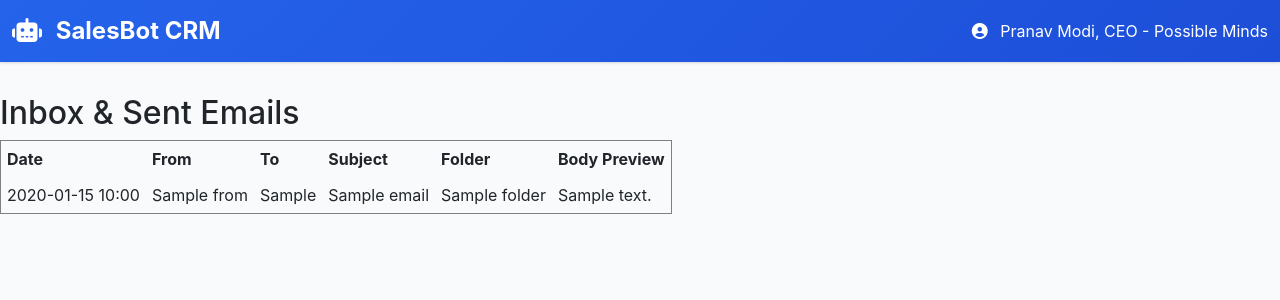
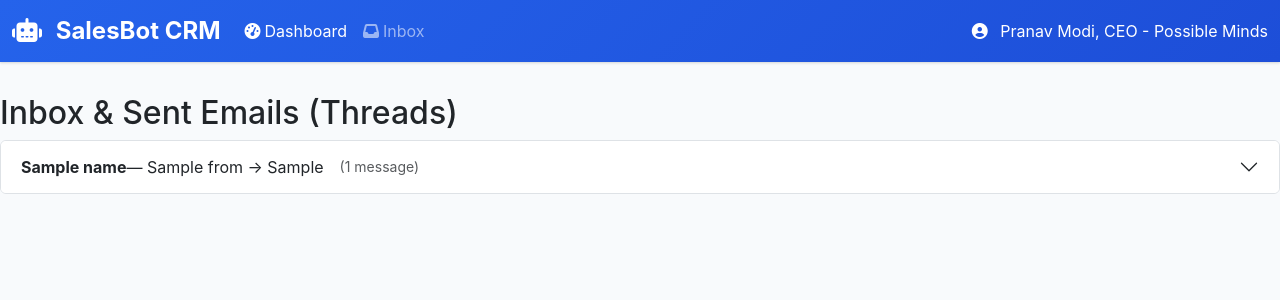
Before and after one commit to pranavmodi/salesbot, a Flask app: template app/templates/inbox.html in a window 1280 px wide. Shown: the top 300 px of the page. Run offline with Flask 3, Linux system fonts and the light colour scheme; the template is opened without the code that fills it: most values are stand-ins (such as "Sample title", 1, 10 or a date in 2020); parts of the project's set-up code (start-up, migrations or seed data) failed here and were passed over.

Commit message:
reading email works

```diff
--- a/app/services/email_reader_service.py
+++ b/app/services/email_reader_service.py
@@ -306,7 +306,9 @@ def configure_email_reader():
         'hotmail.com': 'outlook.office365.com',
         'live.com': 'outlook.office365.com',
         'zoho.com': 'imap.zoho.com',
-        'possibleminds.in': 'imap.zoho.com',  # Your domain uses Zoho
+        'zoho.in': 'imap.zoho.in', # Added for Zoho India
+        'possibleminds.in': 'imap.zoho.in',  # Your domain uses Zoho India
+        'possiblemindshq.com': 'imap.zoho.in', # Updated for your domain to use Zoho India
         'yahoo.com': 'imap.mail.yahoo.com'
     }
 
--- a/app/templates/base.html
+++ b/app/templates/base.html
@@ -21,6 +21,14 @@
                 <i class="fas fa-robot me-2"></i>
                 SalesBot CRM
             </a>
+            <div class="navbar-nav">
+                <a class="nav-link active" href="{{ url_for('main.index') }}">
+                    <i class="fas fa-tachometer-alt me-1"></i>Dashboard
+                </a>
+                <a class="nav-link" href="{{ url_for('main.inbox') }}">
+                    <i class="fas fa-inbox me-1"></i>Inbox
+                </a>
+            </div>
             <div class="navbar-nav ms-auto">
                 <span class="navbar-text text-white">
                     <i class="fas fa-user-circle me-2"></i>
--- a/app/templates/inbox.html
+++ b/app/templates/inbox.html
@@ -1,31 +1,43 @@
 {% extends 'base.html' %}
 {% block content %}
-<h2>Inbox & Sent Emails</h2>
-<table border="1" cellpadding="6" cellspacing="0">
-    <thead>
-        <tr>
-            <th>Date</th>
-            <th>From</th>
-            <th>To</th>
-            <th>Subject</th>
-            <th>Folder</th>
-            <th>Body Preview</th>
-        </tr>
-    </thead>
-    <tbody>
-        {% for email in emails %}
-        <tr>
-            <td>{{ email.date.strftime('%Y-%m-%d %H:%M') if email.date else '' }}</td>
-            <td>{{ email.from }}</td>
-            <td>{{ email.to }}</td>
-            <td>{{ email.subject }}</td>
-            <td>{{ email.folder }}</td>
-            <td>{{ email.body[:100] }}{% if email.body and email.body|length > 100 %}...{% endif %}</td>
-        </tr>
-        {% endfor %}
-    </tbody>
-</table>
-{% if not emails %}
+<h2>Inbox & Sent Emails (Threads)</h2>
+<div class="accordion" id="threadsAccordion">
+    {% for thread in threads %}
+    {% set latest_email = thread[-1] %}
+    <div class="accordion-item">
+        <h2 class="accordion-header" id="heading{{ loop.index }}">
+            <button class="accordion-button collapsed" type="button" data-bs-toggle="collapse" data-bs-target="#collapse{{ loop.index }}" aria-expanded="false" aria-controls="collapse{{ loop.index }}">
+                <strong>{{ latest_email.subject or 'No Subject' }}</strong> &mdash; {{ latest_email.from }} &rarr; {{ latest_email.to }}
+                <span class="ms-3 text-muted small">({{ thread|length }} message{{ 's' if thread|length > 1 else '' }})</span>
+            </button>
+        </h2>
+        <div id="collapse{{ loop.index }}" class="accordion-collapse collapse" aria-labelledby="heading{{ loop.index }}" data-bs-parent="#threadsAccordion">
+            <div class="accordion-body">
+                <ul class="list-group">
+                    {% for email in thread %}
+                    <li class="list-group-item">
+                        <div class="d-flex justify-content-between align-items-center">
+                            <div>
+                                <span class="fw-bold">{{ email.from }}</span>
+                                <span class="mx-2">&rarr;</span>
+                                <span class="fw-bold">{{ email.to }}</span>
+                                <span class="badge bg-secondary ms-2">{{ email.folder }}</span>
+                            </div>
+                            <span class="text-muted small">{{ email.date.strftime('%Y-%m-%d %H:%M') if email.date else '' }}</span>
+                        </div>
+                        <div class="mt-2">
+                            <div class="fw-semibold">Subject: {{ email.subject or 'No Subject' }}</div>
+                            <div class="text-truncate" style="max-width: 100%; white-space: pre-line;">{{ email.body }}</div>
+                        </div>
+                    </li>
+                    {% endfor %}
+                </ul>
+            </div>
+        </div>
+    </div>
+    {% endfor %}
+</div>
+{% if not threads or threads|length == 0 %}
 <p>No emails found.</p>
 {% endif %}
 {% endblock %}
```
Also changed, not shown: app/views/main.py (+9 -5 lines), send_emails.py (+20 -2 lines).
